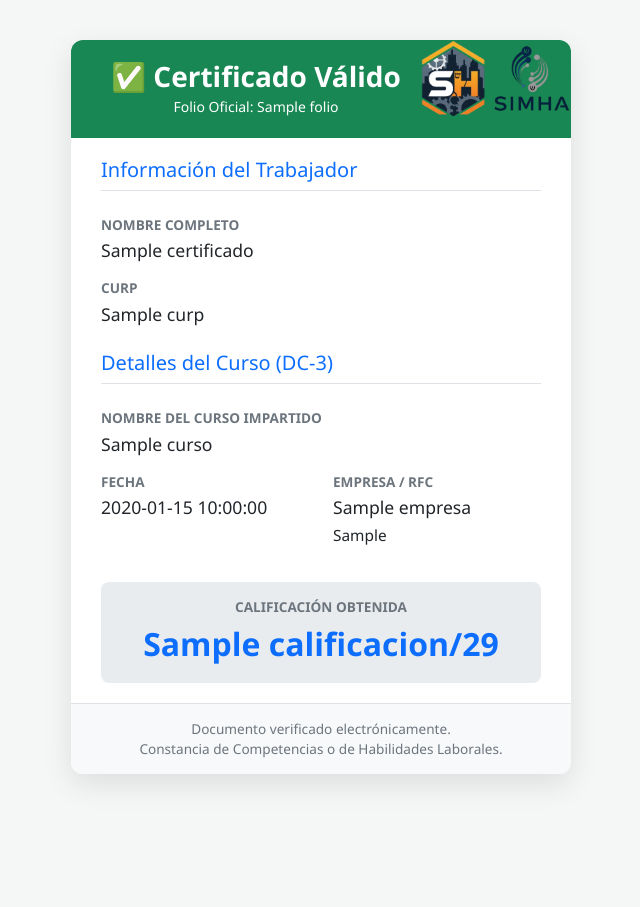
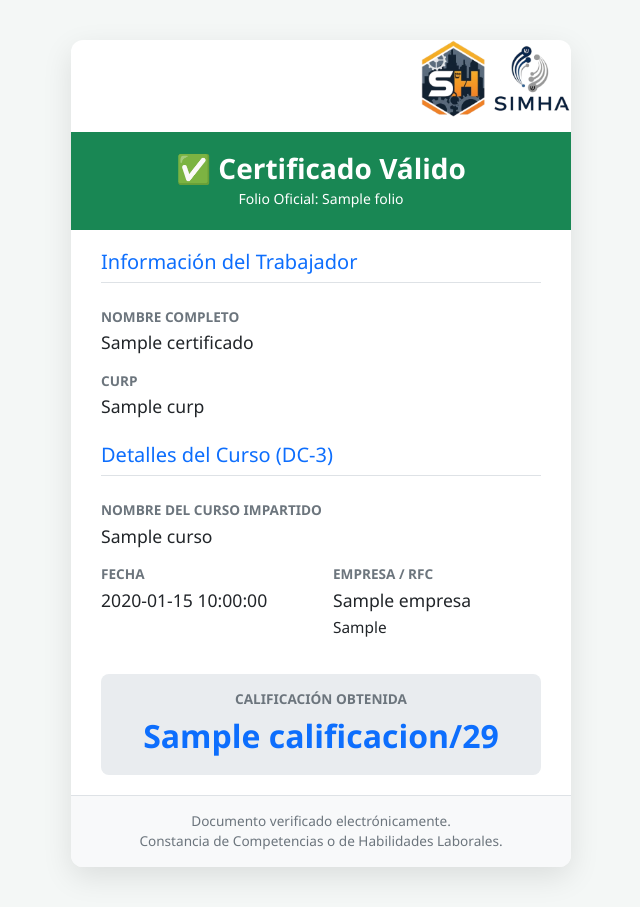
Before and after one commit to DavidAsesor2/validador-dc3, a Flask app: page /validar/1 in a window 1280 px wide. Shown: the whole page, without its empty margins (319-959 px from the left). Before the commit the page ends 784 px from the top, so only its background shows below. Run offline with Flask 3, Linux system fonts and the light colour scheme; a database or web service that is not in the repository returns one stand-in record (values such as "Sample title"); some libraries are stand-ins or nearby versions.

Commit message:
Add clear fix for logo alignment in certificado.html

```diff
--- a/templates/certificado.html
+++ b/templates/certificado.html
@@ -27,6 +27,7 @@
 
         <!-- Logo de la empresa (Podremos cambiar este enlace por tu logo real) -->
         <img src="/static/logo.png" style="max-width: 150px; margin-bottom: 15px; float: right;">
+        <div style="clear: both;"></div>
 
         <!-- Banner de validación -->
         <div class="header-valido">
```
